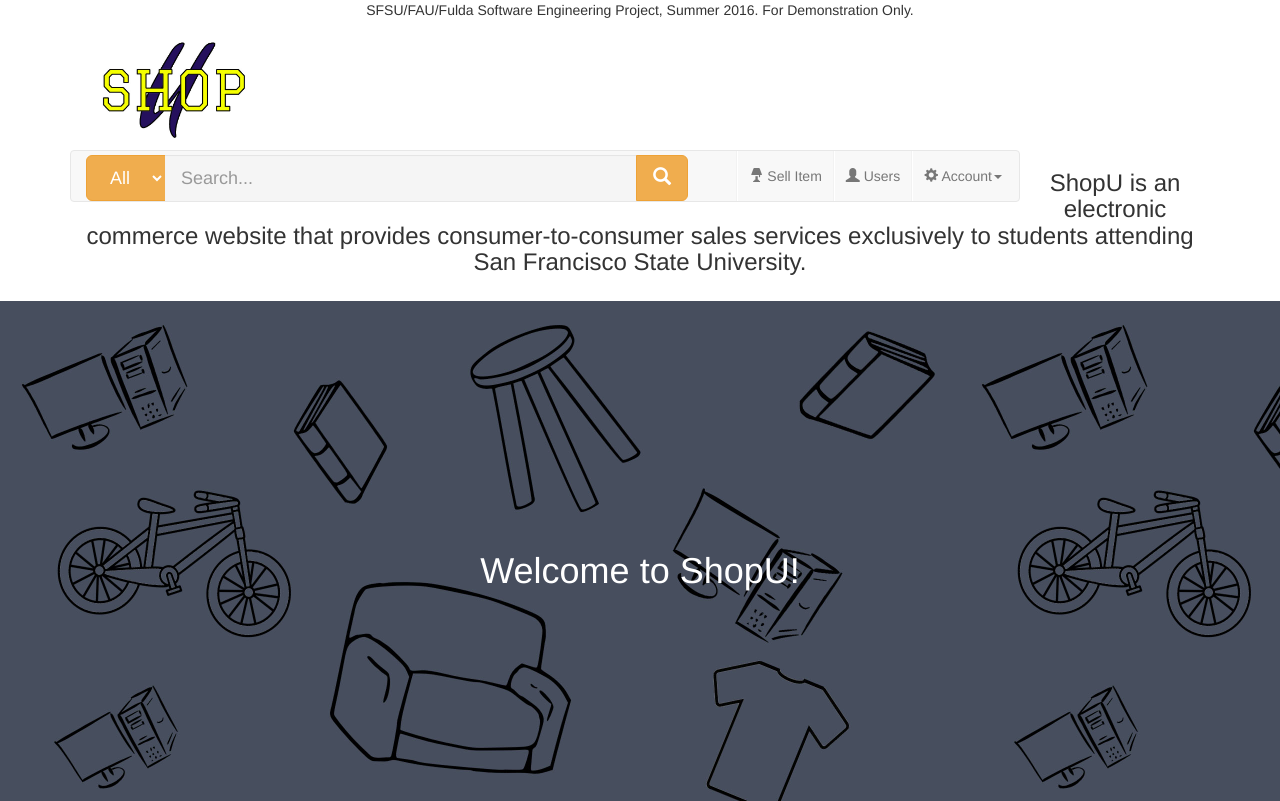
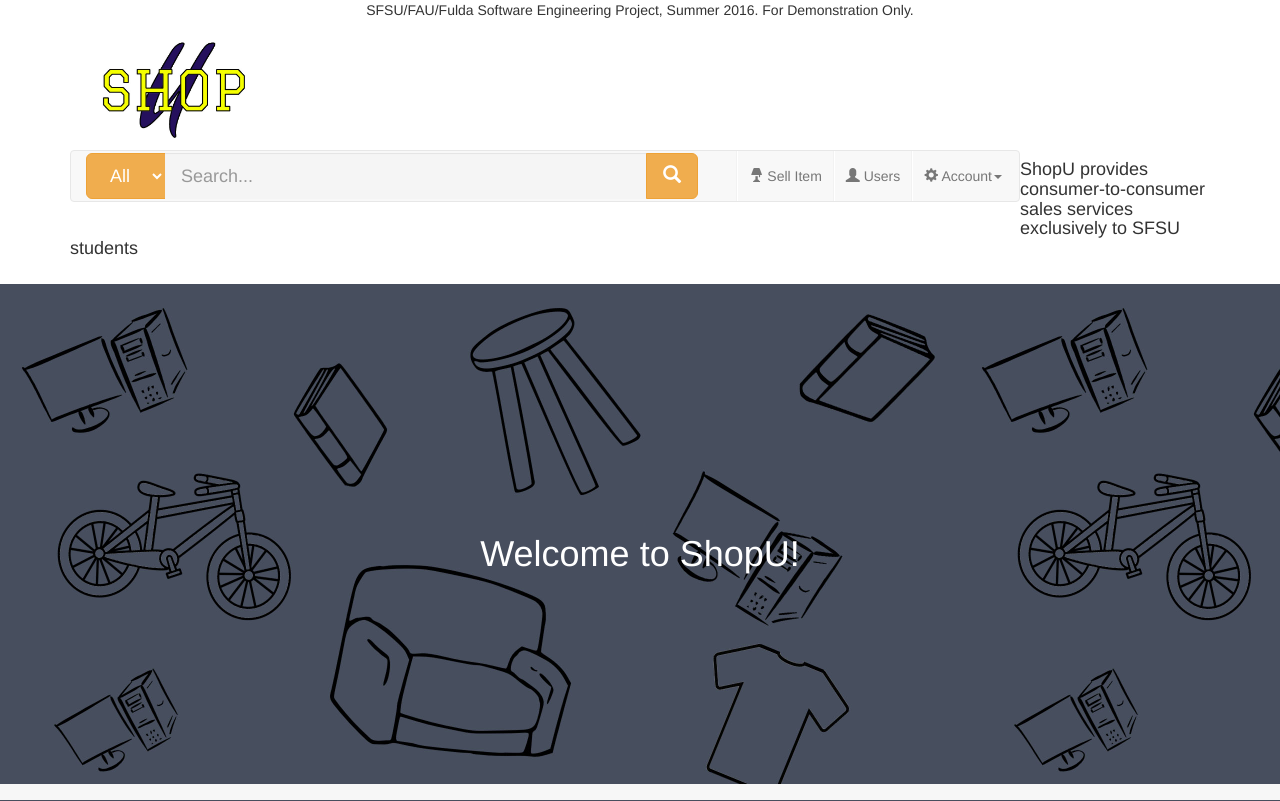
Before and after one commit to luisiestrada/ShopU, a PHP site: page / in a window 1280 px wide. Run offline with PHP 8.4, Linux system fonts and the light colour scheme; some libraries are stand-ins or nearby versions.

Commit message:
resize and rearrage website description

```diff
--- a/application/view/_templates/navigation.php
+++ b/application/view/_templates/navigation.php
@@ -97,11 +97,9 @@
         </div>
 
     </nav>
-    <h3 align = "center">
-        ShopU is an electronic commerce website that provides
-        consumer-to-consumer sales services exclusively to students
-        attending San Francisco State University.
-    </h3>
+    <h4 align = "left">
+        ShopU provides consumer-to-consumer sales services exclusively to SFSU students
+    </h4>
 </div>
 
 <!--This function resizes the search bar <select> tag based on the <option> width selected. Reference:
--- a/public/css/style.css
+++ b/public/css/style.css
@@ -86,8 +86,7 @@ body {
 
 /* adjust margin for search bar */
 .search-navbar {
-  margin-top: 2px;
-  margin-right: 10px
+  margin-top: 1px;
 }
 
 /* item confirmation */
```
